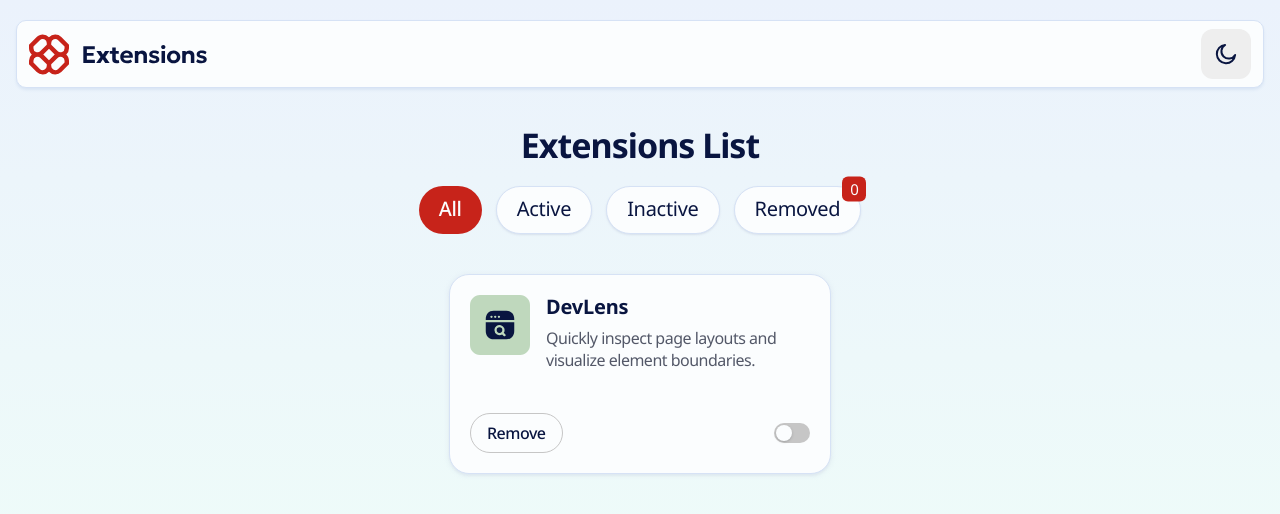
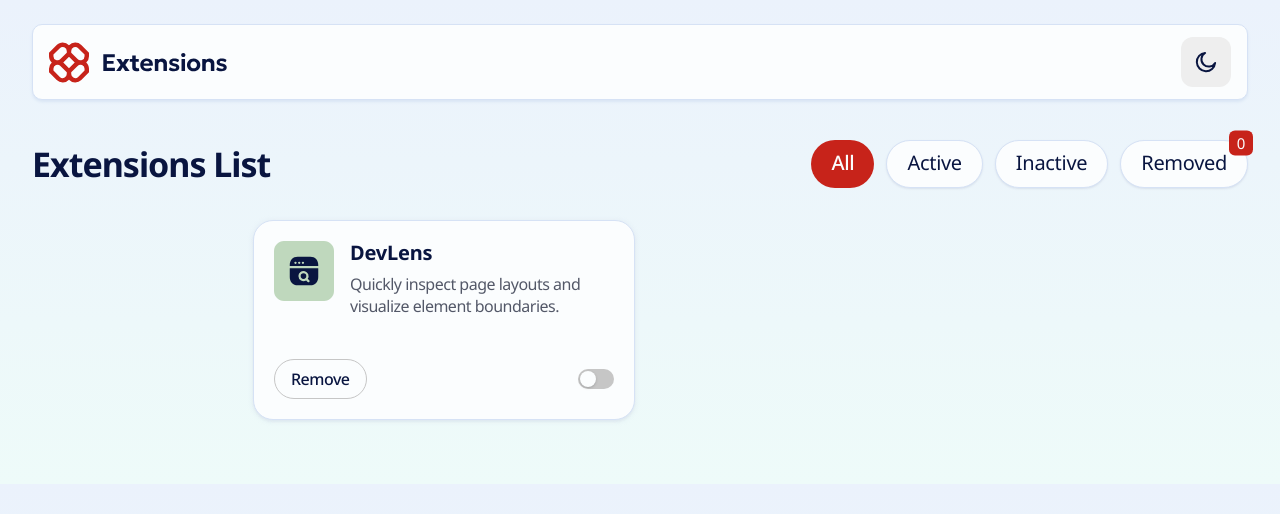
Before and after one commit to NoonPanirSabzi/browser-extension-manager, a website: page src/index.html in a window 1280 px wide. Drawn offline with Linux system fonts and the light colour scheme.

Commit message:
style: add tablet breakpoint

```diff
--- a/src/style.css
+++ b/src/style.css
@@ -400,3 +400,36 @@ h1 {
   outline-style: solid;
   outline-color: var(--color-red-400);
 }
+
+/* Tablet Layout */
+@media (min-width: 48em) {
+  body {
+    padding-inline: var(--spacing-400);
+    padding-block-start: var(--spacing-300);
+  }
+
+  .header-container {
+    padding-block: var(--spacing-150);
+    padding-inline: var(--spacing-200);
+  }
+
+  .options {
+    margin-block-end: var(--spacing-400);
+    row-gap: unset;
+    justify-content: space-between;
+    align-items: center;
+  }
+
+  h1 {
+    inline-size: fit-content;
+  }
+
+  .filters-container {
+    gap: var(--spacing-150);
+    margin-inline: unset;
+  }
+
+  .extentions-container {
+    grid-template-columns: 1fr 1fr;
+  }
+}
```
